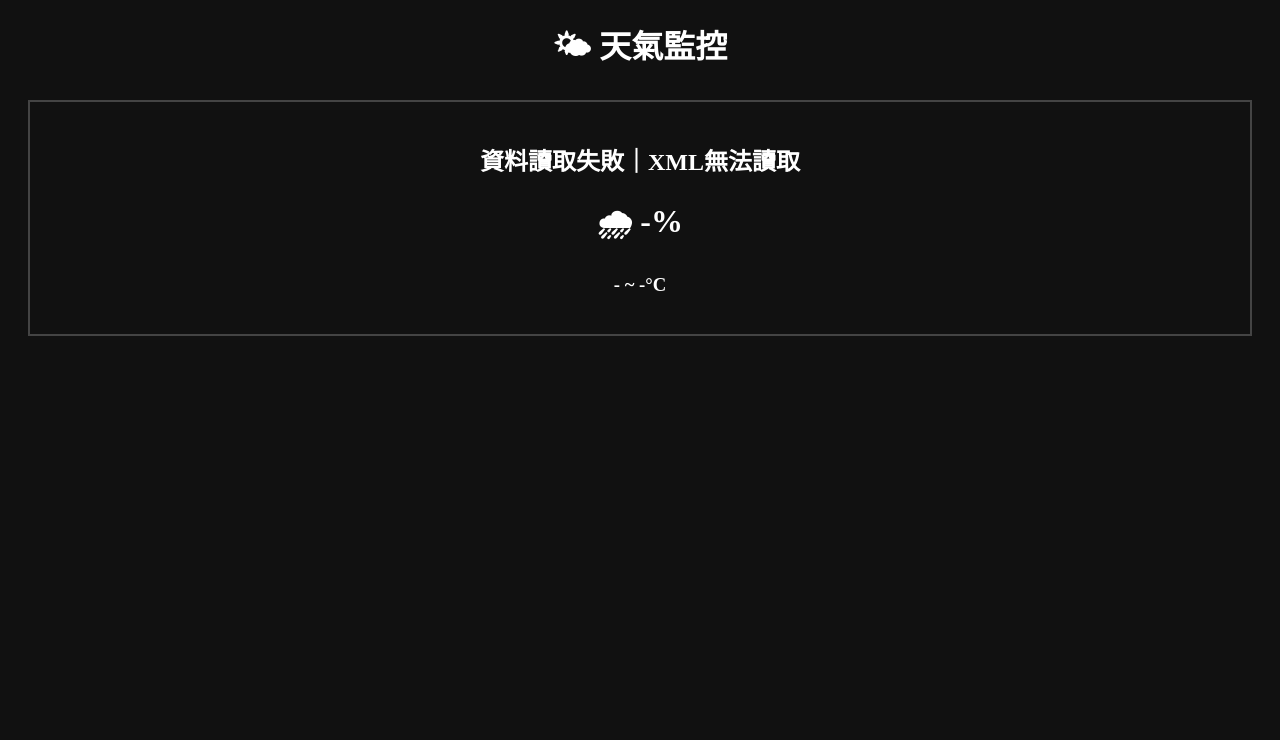
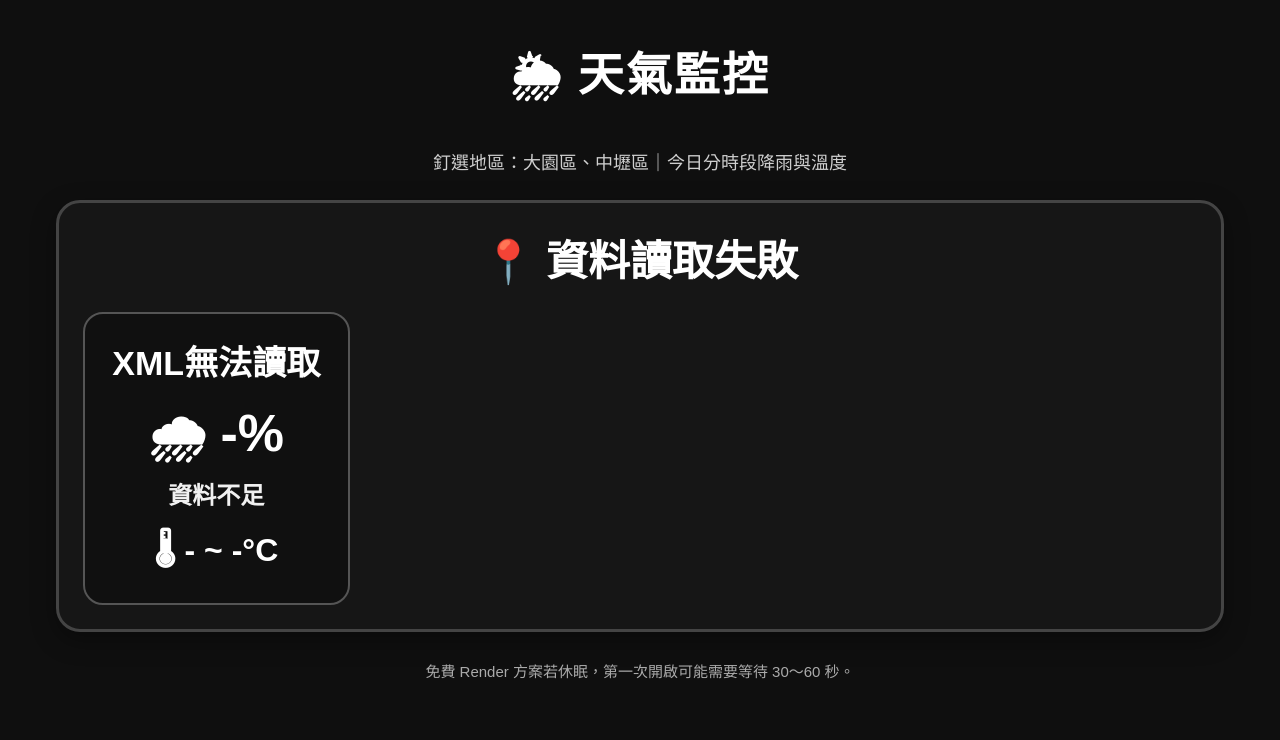
Before and after one commit to gamer0929-cyber/weather-app, a Flask app: page / in a window 1280 px wide. Shown: the top 740 px of the page. Run offline with Flask 3, Linux system fonts and the light colour scheme; data that the repository does not hold is empty.

Commit message:
Update index.html

```diff
--- a/templates/index.html
+++ b/templates/index.html
@@ -1,36 +1,240 @@
 <!DOCTYPE html>
-<html>
+<html lang="zh-Hant">
 <head>
 <meta charset="utf-8">
-<title>天氣App</title>
+<meta name="viewport" content="width=device-width, initial-scale=1">
+<title>天氣監控</title>
+
+<link rel="manifest" href="/static/manifest.json">
 
 <style>
-body {
-    background: #111;
-    color: white;
-    text-align: center;
-}
+    * {
+        box-sizing: border-box;
+    }
 
-.card {
-    margin: 20px;
-    padding: 20px;
-    border: 2px solid #444;
-}
+    body {
+        margin: 0;
+        background: #0f0f0f;
+        color: #ffffff;
+        font-family: Arial, "Microsoft JhengHei", sans-serif;
+    }
+
+    .page {
+        width: 100%;
+        max-width: 1200px;
+        margin: 0 auto;
+        padding: 28px 16px 60px;
+    }
+
+    .title {
+        text-align: center;
+        font-size: 46px;
+        font-weight: 900;
+        margin: 10px 0 28px;
+        letter-spacing: 2px;
+    }
+
+    .subtitle {
+        text-align: center;
+        color: #cfcfcf;
+        font-size: 18px;
+        margin-bottom: 26px;
+    }
+
+    .location-block {
+        border: 3px solid #444;
+        border-radius: 24px;
+        padding: 24px;
+        margin-bottom: 28px;
+        background: #161616;
+        box-shadow: 0 8px 24px rgba(0,0,0,0.35);
+    }
+
+    .location-title {
+        font-size: 42px;
+        font-weight: 900;
+        text-align: center;
+        margin: 0 0 24px;
+        color: #ffffff;
+    }
+
+    .period-grid {
+        display: grid;
+        grid-template-columns: repeat(4, 1fr);
+        gap: 16px;
+    }
+
+    .period-card {
+        border: 2px solid #555;
+        border-radius: 20px;
+        padding: 22px 14px;
+        text-align: center;
+        background: #101010;
+        min-height: 210px;
+    }
+
+    .period {
+        font-size: 34px;
+        font-weight: 900;
+        margin-bottom: 20px;
+        color: #ffffff;
+    }
+
+    .rain {
+        font-size: 52px;
+        font-weight: 900;
+        margin-bottom: 14px;
+        line-height: 1.1;
+    }
+
+    .scope {
+        font-size: 24px;
+        font-weight: 800;
+        margin-bottom: 16px;
+        color: #f1f1f1;
+    }
+
+    .temp {
+        font-size: 32px;
+        font-weight: 900;
+        color: #ffffff;
+    }
+
+    .hint {
+        text-align: center;
+        color: #aaa;
+        font-size: 15px;
+        margin-top: 26px;
+    }
+
+    .empty {
+        border: 3px solid #555;
+        border-radius: 24px;
+        padding: 40px 20px;
+        text-align: center;
+        font-size: 32px;
+        font-weight: 900;
+        background: #161616;
+    }
+
+    @media (max-width: 1000px) {
+        .period-grid {
+            grid-template-columns: repeat(2, 1fr);
+        }
+
+        .title {
+            font-size: 42px;
+        }
+
+        .location-title {
+            font-size: 38px;
+        }
+    }
+
+    @media (max-width: 560px) {
+        .page {
+            padding: 20px 10px 40px;
+        }
+
+        .title {
+            font-size: 34px;
+        }
+
+        .subtitle {
+            font-size: 15px;
+        }
+
+        .location-block {
+            padding: 16px;
+            border-radius: 18px;
+        }
+
+        .location-title {
+            font-size: 34px;
+        }
+
+        .period-grid {
+            grid-template-columns: 1fr;
+        }
+
+        .period-card {
+            min-height: 185px;
+            padding: 20px 12px;
+        }
+
+        .period {
+            font-size: 34px;
+        }
+
+        .rain {
+            font-size: 54px;
+        }
+
+        .scope {
+            font-size: 24px;
+        }
+
+        .temp {
+            font-size: 32px;
+        }
+    }
 </style>
-
 </head>
 
 <body>
+<div class="page">
 
-<h1>🌤 天氣監控</h1>
+    <div class="title">🌦 天氣監控</div>
+    <div class="subtitle">釘選地區：大園區、中壢區｜今日分時段降雨與溫度</div>
 
-{% for w in weather %}
-<div class="card">
-    <h2>{{w.location}}｜{{w.period}}</h2>
-    <h1>🌧 {{w.rain}}%</h1>
-    <h3>{{w.min_temp}} ~ {{w.max_temp}}°C</h3>
+    {% if weather and weather|length > 0 %}
+
+        {% set locations = [] %}
+
+        {% for w in weather %}
+            {% if w.location not in locations %}
+                {% set _ = locations.append(w.location) %}
+            {% endif %}
+        {% endfor %}
+
+        {% for location in locations %}
+        <section class="location-block">
+            <h2 class="location-title">📍 {{ location }}</h2>
+
+            <div class="period-grid">
+                {% for w in weather %}
+                    {% if w.location == location %}
+                    <div class="period-card">
+                        <div class="period">{{ w.period }}</div>
+
+                        <div class="rain">
+                            🌧 {{ w.rain }}%
+                        </div>
+
+                        <div class="scope">
+                            {{ w.scope if w.scope else "降雨資訊" }}
+                        </div>
+
+                        <div class="temp">
+                            🌡 {{ w.min_temp }} ~ {{ w.max_temp }}°C
+                        </div>
+                    </div>
+                    {% endif %}
+                {% endfor %}
+            </div>
+        </section>
+        {% endfor %}
+
+    {% else %}
+        <div class="empty">
+            資料讀取中或暫無資料
+        </div>
+    {% endif %}
+
+    <div class="hint">
+        免費 Render 方案若休眠，第一次開啟可能需要等待 30～60 秒。
+    </div>
+
 </div>
-{% endfor %}
-
 </body>
 </html>
```
